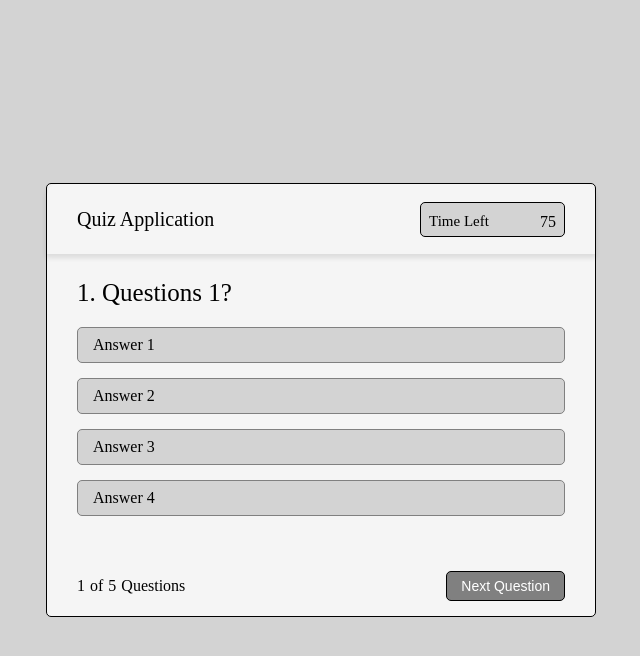
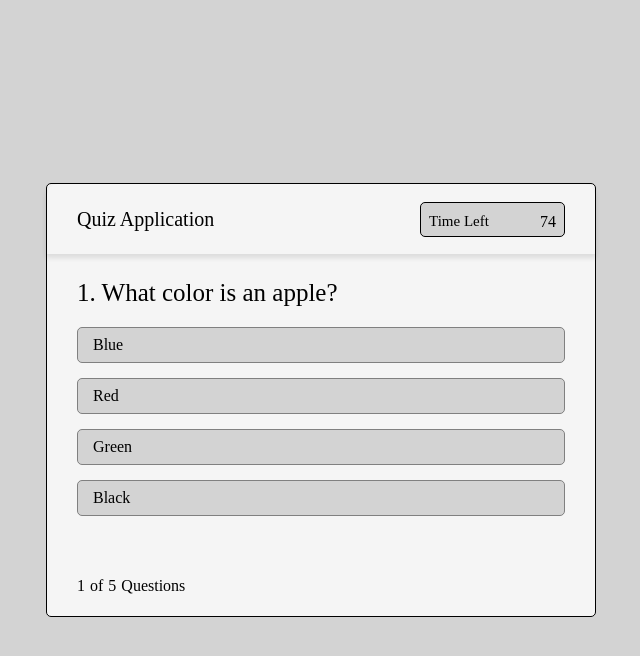
Before and after one commit to chasechri/codeine-quiz, a plain HTML site: page index.html in a window 1280 px wide. Both pictures are taken after a click on the button "Start Quiz". Shown: the whole page, without its empty margins (319-959 px from the left). Drawn offline with Linux system fonts and the light colour scheme.

Commit message:
timer and next button stuff with js

```diff
--- a/assets/questions.js
+++ b/assets/questions.js
@@ -2,57 +2,57 @@
 let questions = [
     {
         numb: 1,
-        question: "Questions 1?",
-        answers: "Answer 2",
+        question: "What color is an apple?",
+        answers: "Red",
         options: [
-            "Answer 1",
-            "Answer 2",
-            "Answer 3",
-            "Answer 4"
+            "Blue",
+            "Red",
+            "Green",
+            "Black"
         ]
     },
     {
         numb: 2,
-        question: "Questions 2?",
-        answers: "Answer 4",
+        question: "What color is the sky?",
+        answers: "Blue",
         options: [
-            "Answer 1",
-            "Answer 2",
-            "Answer 3",
-            "Answer 4"
+            "Pink",
+            "White",
+            "Purple",
+            "Blue"
         ]
     },
     {
         numb: 3,
-        question: "Questions 3?",
-        answers: "Answer 1",
+        question: "How many hours are in a day?",
+        answers: "24",
         options: [
-            "Answer 1",
-            "Answer 2",
-            "Answer 3",
-            "Answer 4"
+            "12",
+            "24",
+            "7",
+            "365"
         ]
     },
     {
         numb: 4,
-        question: "Questions 4?",
-        answers: "Answer 4",
+        question: "How many days are in a week?",
+        answers: "7",
         options: [
-            "Answer 1",
-            "Answer 2",
-            "Answer 3",
-            "Answer 4"
+            "7",
+            "24",
+            "31",
+            "365"
         ]
     },
     {
         numb: 5,
-        question: "Questions 5?",
-        answers: "Answer 3",
+        question: "What does 5x5 equal?",
+        answers: "25",
         options: [
-            "Answer 1",
-            "Answer 2",
-            "Answer 3",
-            "Answer 4"
+            "1",
+            "5",
+            "25",
+            "55"
         ]
     },
 ];
--- a/assets/script.js
+++ b/assets/script.js
@@ -1,17 +1,22 @@
 const start_btn = document.querySelector(".start-btn button");
 const quiz_box = document.querySelector(".quiz-box");
+const timeCount = document.querySelector(".timer .timer-sec");
+
+const option_list = document.querySelector(".option-list");
 
 // when start button clicked quit starts
 start_btn.onclick = ()=>{
     quiz_box.classList.add("activeQuiz");
     showQuestions(0);
     queCounter(1);
+    startTimer(75);
 }
 
 let que_count = 0;
 let que_numb = 1;
+let counter;
 
-const next_btn = quiz_box.querySelector(".next-btn")
+const next_btn = quiz_box.querySelector(".next-btn");
 
 // when next button clicked
 next_btn.onclick = ()=>{
@@ -28,7 +33,6 @@ next_btn.onclick = ()=>{
 // getting Qs and options form array
 function showQuestions(index){
     const que_text = document.querySelector(".que-text");
-    const option_list = document.querySelector(".option-list");
     let que_tag = '<span>'+ questions[index].numb + ". " + questions[index].question +'<span>';
     let option_tag = '<div class="option">'+ questions[index].options[0] +'<span></span></div>'
                      + '<div class="option">'+ questions[index].options[1] +'<span></span></div>'
@@ -38,7 +42,43 @@ function showQuestions(index){
     option_list.innerHTML = option_tag;
     const option = option_list.querySelectorAll(".option");
     for (let i = 0; i < option.length; i++) {
-        option[i].setAttribute("onclick", "optionSelected(this");
+        option[i].setAttribute("onclick", "optionSelected(this)");
+    }
+}
+
+function optionSelected(answers){
+    let userAns = answers.textContent;
+    let correctAns = questions[que_count].answers;
+    let allOptions = option_list.children.length;
+    if(userAns == correctAns){
+        answers.classList.add("correct");
+        console.log("Answer is correct");
+    }else{
+        answers.classList.add("wrong");
+        console.log("Answer is wrong");
+
+        for (let i = 0; i < allOptions; i++) {
+            if(option_list.children[i].textContent == correctAns){
+                option_list.children[i].setAttribute("class", "option correct");
+            }
+        }
+    }
+
+    for (let i = 0; i < allOptions; i++) {
+        option_list.children[i].classList.add("disabled");
+    }
+    next_btn.style.display = "block";
+}
+
+function startTimer(time){
+    counter = setInterval(timer, 1000);
+    function timer(){
+        timeCount.textContent = time;
+        time--;
+        if(time < 0){
+            clearInterval(counter);
+            timeCount.textContent = "0";
+        }
     }
 }
 
--- a/assets/styles.css
+++ b/assets/styles.css
@@ -126,6 +126,20 @@ section .option-list .option:hover{
     margin-bottom: 0px;
 }
 
+.option-list .option.correct{
+    background: lightgreen;
+    border-color: darkgreen;
+}
+
+.option-list .option.wrong{
+    background: pink;
+    border-color: red;
+}
+
+.option-list .option.disabled{
+    pointer-events: none;
+}
+
 .quiz-box footer{
     height: 60px;
     width: 100%;
@@ -150,6 +164,7 @@ footer .total-que span p{
 }
 
 footer .next-btn{
+    display: none;
     height: 30px;
     padding: 0 14px;
     font-size: 14px;
```
Also changed, not shown: assets/scores.js (added), scores.html (added).
